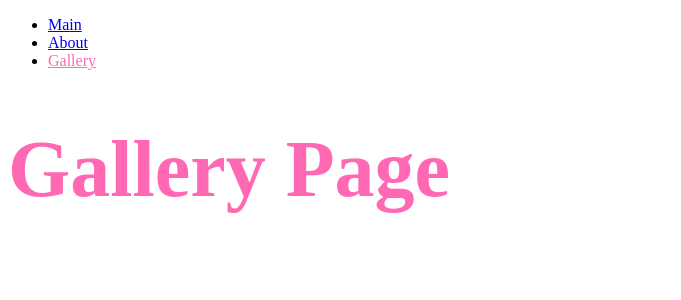
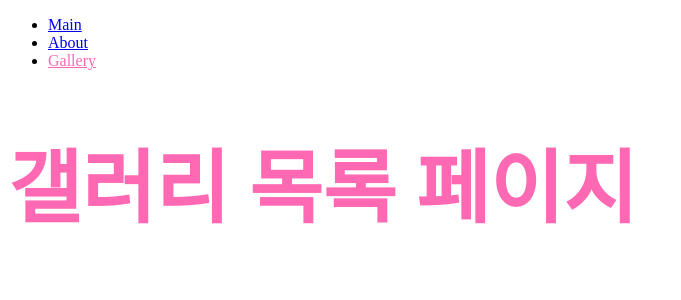
Before and after one commit to aajy/next-basic, a Next.js app: page /gallery in a window 1280 px wide. Shown: the top 300 px of the page, without its empty margins (0-681 px from the left). Built offline with nearby package versions, Linux system fonts and the light colour scheme.

Commit message:
Dynamic Routing

```diff
--- a/app/gallery/page.jsx
+++ b/app/gallery/page.jsx
@@ -3,7 +3,7 @@ import styles from './gallery.module.scss';
 export default function Gallery() {
   return (
     <main className={styles.gallery}>
-      <h1>Gallery Page</h1>
+      <h1>갤러리 목록 페이지</h1>
     </main>
   );
 }
```
Also changed, not shown: app/gallery/[id]/page.jsx (added, +14 -0 lines).
